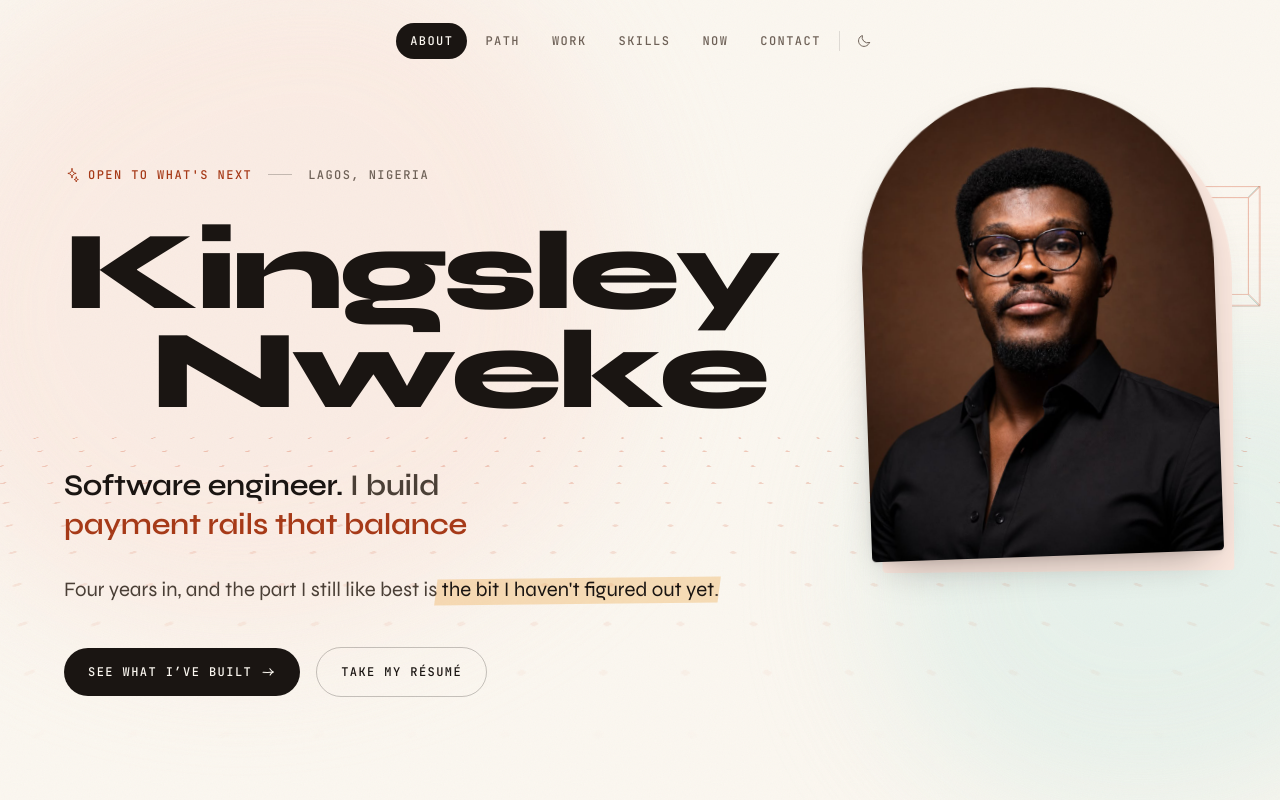
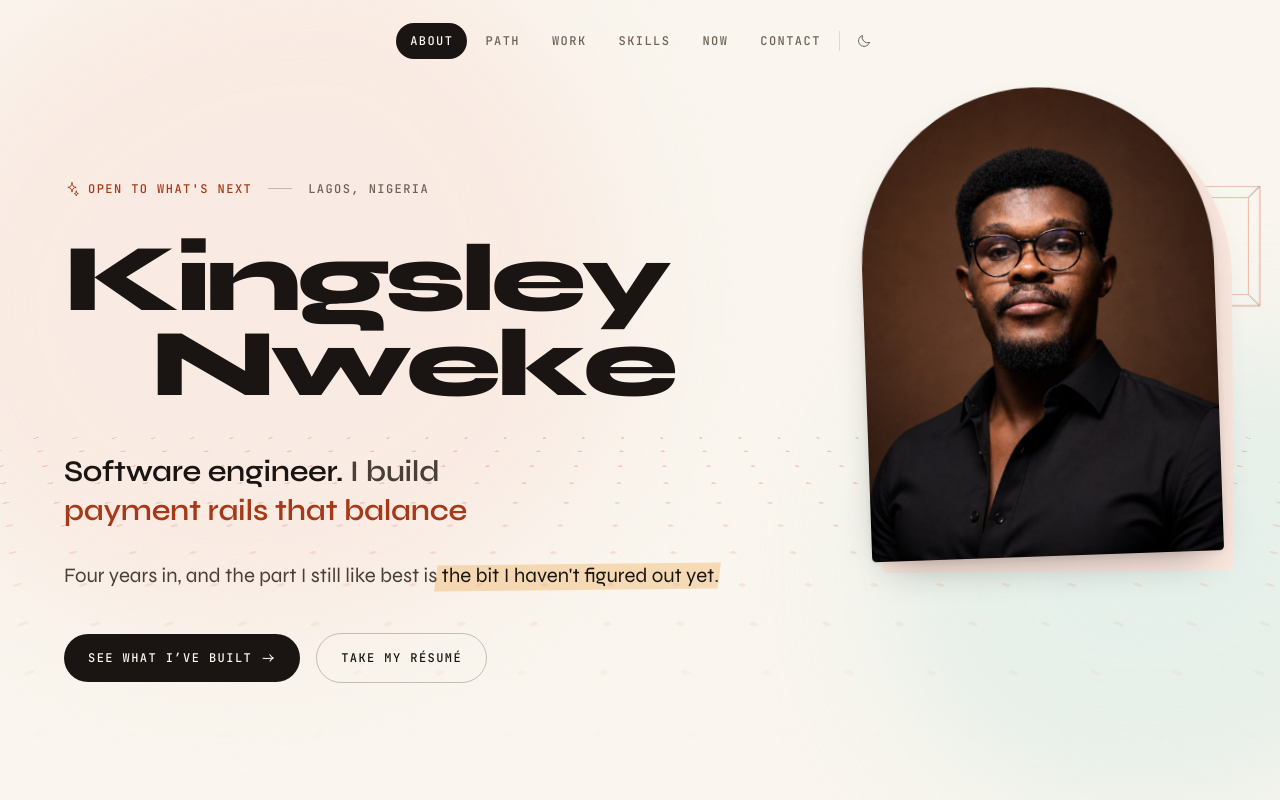
Before and after one commit to kingsleycj/portfolio, a Next.js app: page / in a window 1280 px wide. Shown: the top 800 px of the page. Built offline with nearby package versions, Linux system fonts and the light colour scheme.

Commit message:
name stretch shortened

```diff
--- a/src/app/globals.css
+++ b/src/app/globals.css
@@ -163,13 +163,18 @@
 @utility text-display {
   font-family: var(--font-display);
   font-weight: 800;
-  /* Syne 800 sets much wider than a grotesque at the same size, so the ceiling
-     is lower than it looks. The aggressive vw term still holds on small
-     screens, where the masthead should dominate and where keeping the name
-     larger than the portrait puts LCP on cheap text rather than an image. */
-  font-size: clamp(2.75rem, 13vw, 7rem);
+  /* Sized to a measure, not to the column edge. At 7rem the longest line filled
+     100% of its column — touching both sides is exactly what reads as
+     "stretched to fit" rather than confidently set. 6rem lands it near 85%,
+     which leaves the line somewhere to breathe.
+
+     Syne 800 sets much wider than a grotesque at the same size, so this ceiling
+     is lower than it looks. The aggressive vw term still holds on small screens,
+     where the masthead should dominate and where keeping the name larger than
+     the portrait puts LCP on cheap text rather than an image. */
+  font-size: clamp(2.75rem, 12vw, 6rem);
   line-height: 0.88;
-  letter-spacing: -0.04em;
+  letter-spacing: -0.05em;
 }
 
 @utility text-h2 {
--- a/src/components/sections/Hero.tsx
+++ b/src/components/sections/Hero.tsx
@@ -8,7 +8,12 @@ import { HeroStage } from "@/components/motion/HeroStage";
 import { KineticName } from "@/components/motion/KineticName";
 import { MagneticButton } from "@/components/motion/MagneticButton";
 import { Rotator } from "@/components/motion/Rotator";
-import { profile, rotatorWords, valuePropParts } from "@/content/profile";
+import {
+  masthead,
+  profile,
+  rotatorWords,
+  valuePropParts,
+} from "@/content/profile";
 
 /**
  * An editorial masthead rather than a two-column split.
@@ -79,8 +84,8 @@ export function Hero() {
             style={{ animationDelay: "60ms" }}
           >
             <KineticName
-              lines={["Kingsley", "Nweke"]}
-              lineClassNames={[undefined, "lg:ml-[13%]"]}
+              lines={[...masthead.lines]}
+              lineClassNames={[undefined, masthead.indent]}
             />
           </h1>
         </div>
--- a/src/content/profile.ts
+++ b/src/content/profile.ts
@@ -18,6 +18,21 @@ export const rotatorWords = [
   "AI that isn't a demo",
   "whatever I haven't tried yet",
 ] as const;
+
+/**
+ * The masthead lines, separate from `profile.name`.
+ *
+ * The big type is a display choice; metadata, JSON-LD and the footer keep the
+ * full legal name. Swap the second line here to try a variant without touching
+ * anything that search engines or a recruiter's PDF will read.
+ *
+ * `indent` is how far the second line is thrown off the grid on large screens.
+ * A short second line wants a bigger push — otherwise it just looks stranded.
+ */
+export const masthead = {
+  lines: ["Kingsley", "Nweke"],
+  indent: "lg:ml-[13%]",
+} as const;
 
 export const profile = {
   name: "Kingsley Nweke",
```
Also changed, not shown: 1 other file (tests, documents, lock files or other folders).
